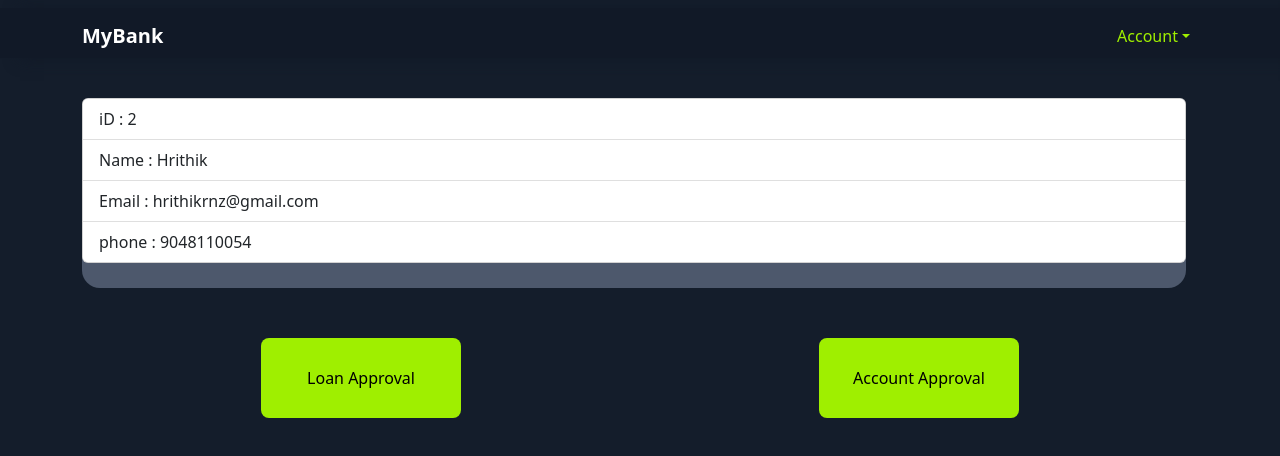
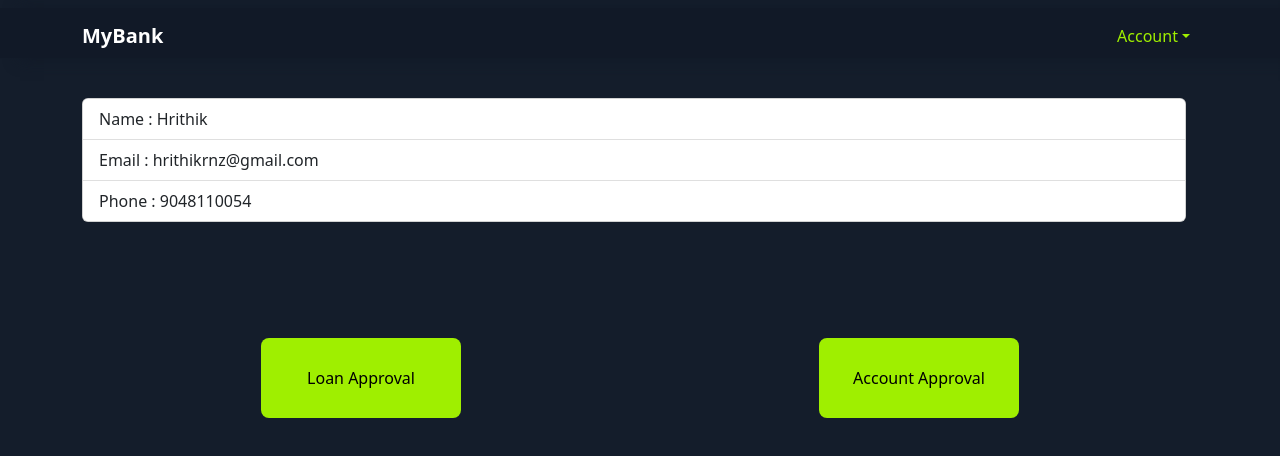
Before and after one commit to nkhlg/MyBank, a React (Create React App) app in the folder Client/my-bank/: page /admin in a window 1280 px wide. Shown: the top 456 px of the page. Built offline with nearby package versions, Linux system fonts and the light colour scheme.

Commit message:
admin dashboard

```diff
--- a/Client/my-bank/src/Components/Admin/Admin.css
+++ b/Client/my-bank/src/Components/Admin/Admin.css
@@ -3,7 +3,7 @@ body {
     color : white
 }
 .right-div {
-    background-color: rgba(164, 177, 205,0.4);
+    background-color: rgba(164, 177, 205,0);
     width: 69rem;
     border-radius: 18px;
     margin-top: 40px;
--- a/Client/my-bank/src/Components/Admin/Admin.js
+++ b/Client/my-bank/src/Components/Admin/Admin.js
@@ -9,20 +9,23 @@ function Admin() {
                     <div className="right-div">
                         <div className="card">
                             <ul className="list-group list-group-flush">
-                                <li className="list-group-item">iD : 2</li>
                                 <li className="list-group-item">Name : Hrithik</li>
                                 <li className="list-group-item">Email : hrithikrnz@gmail.com</li>
-                                <li className="list-group-item">phone : 9048110054</li>
+                                <li className="list-group-item">Phone : 9048110054</li>
                             </ul>
                         </div>
                     </div>
                 </div>
                 <div className="adminBtnDiv">
                     <div>
+                        <Link to="">
                         <button type="submit" className="adminBtn">Loan Approval</button>
+                        </Link>
                     </div>
                     <div>
-                    <button type="submit" className="adminBtn">Account Approval</button>
+                        <Link to="">
+                        <button type="submit" className="adminBtn">Account Approval</button>
+                        </Link>
                     </div>
                 </div>
             </div>
```
